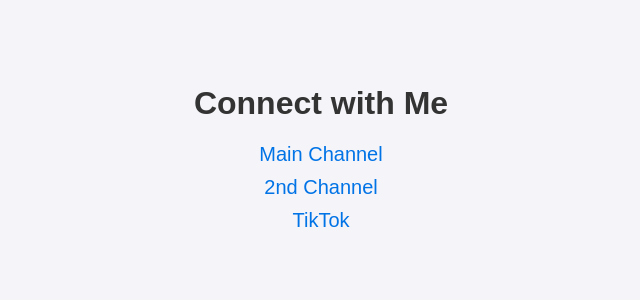
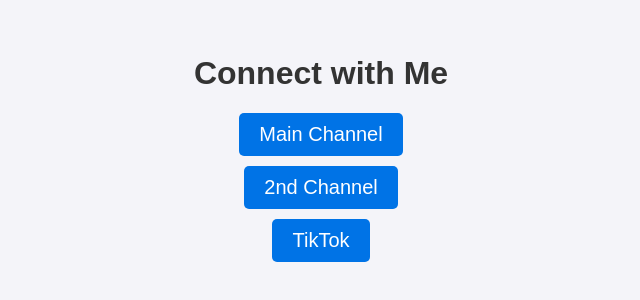
Before and after one commit to Inadequatewater/Something, a plain HTML site: page index.html in a window 1280 px wide. Shown: the part 244-544 px from the top of the page, without its empty margins (319-959 px from the left). Drawn offline with Linux system fonts and the light colour scheme.

Commit message:
Update index.html

```diff
--- a/index.html
+++ b/index.html
@@ -27,14 +27,18 @@
         li {
             margin: 10px;
         }
-        a {
-            text-decoration: none;
+        button {
             font-size: 20px;
-            color: #0073e6;
-            transition: color 0.3s ease;
+            padding: 10px 20px;
+            color: white;
+            background-color: #0073e6;
+            border: none;
+            border-radius: 5px;
+            cursor: pointer;
+            transition: background-color 0.3s ease;
         }
-        a:hover {
-            color: #005bb5;
+        button:hover {
+            background-color: #005bb5;
         }
     </style>
 </head>
@@ -42,10 +46,10 @@
     <div class="container">
         <h1>Connect with Me</h1>
         <ul>
-            <li><a href="https://www.youtube.com/@DeathSavage0612" target="_blank">Main Channel</a></li>
-            <li><a href="https://www.youtube.com/@Mineimatestudios" target="_blank">2nd Channel</a></li>
-            <li><a href="https://www.tiktok.com/@deathsavage06120" target="_blank">TikTok</a></li>
-            <!-- Add more links as necessary -->
+            <li><button onclick="window.open('https://www.youtube.com/@DeathSavage0612', '_blank')">Main Channel</button></li>
+            <li><button onclick="window.open('https://www.youtube.com/@Mineimatestudios', '_blank')">2nd Channel</button></li>
+            <li><button onclick="window.open('https://www.tiktok.com/@deathsavage06120', '_blank')">TikTok</button></li>
+            <!-- Add more buttons as necessary -->
         </ul>
     </div>
 </body>
```
